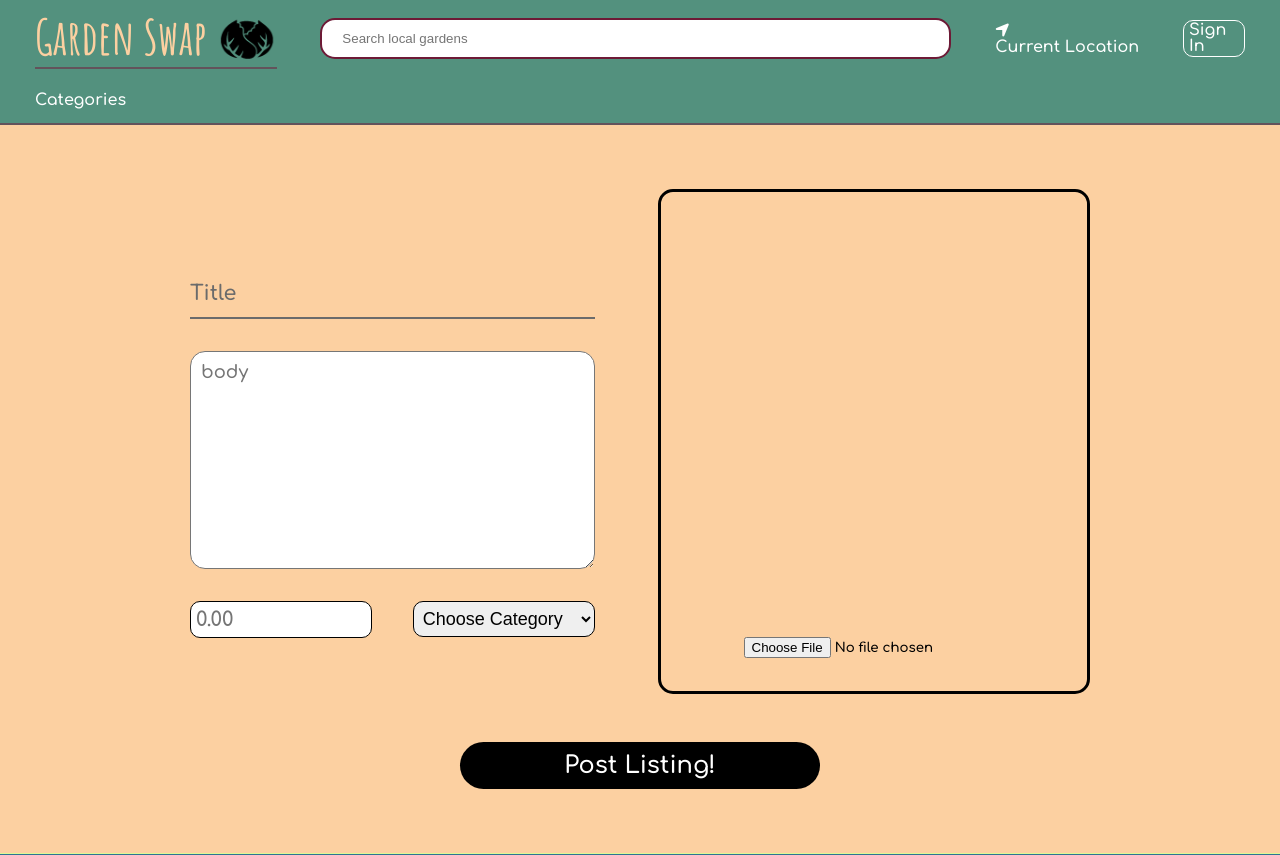
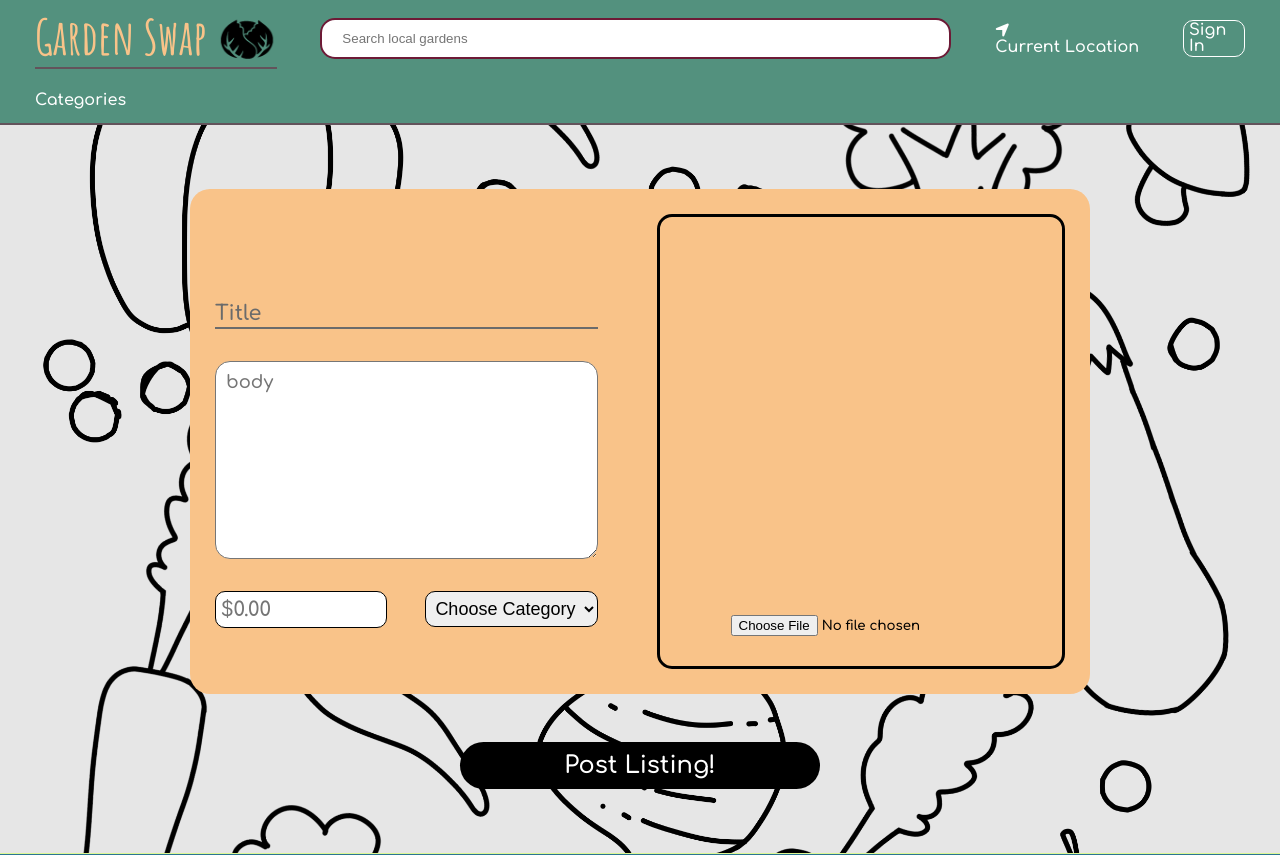
Before and after one commit to bbui195/Garden-Swap, a React (Create React App) app in the folder frontend/: page /#/listingForm in a window 1280 px wide. Shown: the top 855 px of the page. Built offline with nearby package versions, Linux system fonts and the light colour scheme.

Commit message:
Style form and main background

```diff
--- a/frontend/src/components/app.jsx
+++ b/frontend/src/components/app.jsx
@@ -1,14 +1,15 @@
 import Footer from "./footer/footer";
-import { Redirect, Route } from 'react-router-dom'
-import { Switch } from 'react-router-dom'
-import { AuthRoute, ProtectedRoute } from '../utils/route_utils'
-import Home from './home/home'
-import LogInContainer from './session/login_container'
-import SignUpContainer from './session/signup_container'
-import NavBarContainer from './navbar/nav_bar_container'
+import { Redirect, Route } from 'react-router-dom';
+import { Switch } from 'react-router-dom';
+import { AuthRoute, ProtectedRoute } from '../utils/route_utils';
+import Home from './home/home';
+import LogInContainer from './session/login_container';
+import SignUpContainer from './session/signup_container';
+import NavBarContainer from './navbar/nav_bar_container';
 import useGeoLocation from "../hooks/useGeoLocation";
 import ListingForm from './listings/listing_form_container';
-import ReviewFormContainer from './reviews/create_review_form_container'
+import ReviewFormContainer from './reviews/create_review_form_container';
+import UserShowContainer from '../components/users/user_show_container';
 
 
 export default () => (
@@ -19,7 +20,7 @@ export default () => (
             <AuthRoute exact path='/signup' component={SignUpContainer} />
             <Route exact path='/reviews/' component={ReviewFormContainer} />
             <Route exact path='/listingForm' component={ListingForm} />
-            <Route exact path='/userProfile' />
+            <Route exact path='/user/show' component={UserShowContainer}/>
             {/* <Route exact path='/test' component={useGeoLocation} /> */}
             <Route exact path = '/' component={Home} />
             {/* <Route path="*" component={NotFoundPage} /> */}
--- a/frontend/src/components/listings/listing_form.jsx
+++ b/frontend/src/components/listings/listing_form.jsx
@@ -87,7 +87,7 @@ class ListingForm extends React.Component {
                                 type="number"
                                 min="1"
                                 step="any"
-                                placeholder='0.00'
+                                placeholder='$0.00'
                                 className='price-input'
                             />
 
--- a/frontend/src/components/navbar/nav_bar.jsx
+++ b/frontend/src/components/navbar/nav_bar.jsx
@@ -15,7 +15,7 @@ export default ({ currentUser, logoutUser}) => {
                 <div className='username-container'>
                     Hi, {currentUser.username}
                 </div>
-                <Link className='user-profile-container' to="/userProfile">
+                <Link className='user-profile-container' to="/user/show">
                     <img src={profilePic} className='prof' />
                     <Link to="/userProfile">Profile</Link>
                 </Link>
--- a/frontend/src/components/session/login.jsx
+++ b/frontend/src/components/session/login.jsx
@@ -1,6 +1,6 @@
 import React from 'react';
 import { Link } from 'react-router-dom';
-import asparagus from "../../assets/images/asparagus.jpeg";
+import veggieDoodle from "../../assets/images/veggie_doodle.png";
 
 class Login extends React.Component {
   constructor(props) {
@@ -54,7 +54,6 @@ class Login extends React.Component {
     return (
       <div>
         <div>
-          {/* <img src={asparagus} alt="asp" className='asparagus' /> */}
         </div>
         <div className="session-form-container">
           <form onSubmit={this.handleSubmit} className="session-form">
--- a/frontend/src/components/users/user_show.jsx
+++ b/frontend/src/components/users/user_show.jsx
@@ -10,9 +10,10 @@ class UserShow extends React.Component {
         const { username, joined, rating } = this.props
         return(
             <ul>
-                <li>{username}</li>
+                {/* <li>{username}</li>
                 <li>{joined}</li>
-                <li>{rating}</li>
+                <li>{rating}</li> */}
+                <h1>Hey cowboys!</h1>
             </ul>
         )
     }
--- a/frontend/src/styles/app.scss
+++ b/frontend/src/styles/app.scss
@@ -1,7 +1,8 @@
 @import "./reset.scss";
 
 // Colors
-$light-orange: #FCD0A1;
+// $light-orange: #FCD0A1;
+$light-orange: #f9c389;
 $laurel-green: #B1B695;
 $wintergreen-dream: #53917E;
 $dark-liver: #63535B;
@@ -21,11 +22,15 @@ $tweed: #937755;
 .app-container {
     width: 100%;
     height: 100%;
+    font-family: 'Comfortaa', cursive;
     display: flex;
     flex-direction: column;
     align-items: center;
-    background-color: $light-orange ;
     color: white;
-    font-family: 'Comfortaa', cursive;
-
+    background-image: url(../assets/images/veggie_doodle.png);
+    background-color: #e6e6e6;
+    height: 100%;
+    background-position: center;
+    background-repeat: no-repeat;
+    background-size: 100%;
 }
--- a/frontend/src/styles/listings_form.scss
+++ b/frontend/src/styles/listings_form.scss
@@ -1,17 +1,21 @@
 .listing-form-container {
     height: 600px;
     width: 900px;
-    // border: 1px solid black;
     display: flex;
     flex-direction: column;
     margin-top: 5%;
     margin-bottom: 5%;
+
 
     .form-inputs-container {
         width: 100%;
         height: 85%;
         display: flex;
         justify-content: space-between;
+        background-color: $light-orange;
+        box-sizing: border-box;
+        padding: 25px;
+        border-radius: 20px;
 
         .form-inputs {
             width: 48%;
@@ -50,13 +54,13 @@
             &:placeholder-shown ~ .title__label {
                 font-size: 1.3rem;
                 cursor: text;
-                top: 85px;
+                top: 80px;
             }
             }
 
             .title__label {
                 position: absolute;
-                top: 0;
+                top: 65px;
                 display: block;
                 transition: 0.2s;
                 font-size: 1rem;
--- a/frontend/src/styles/session.scss
+++ b/frontend/src/styles/session.scss
@@ -1,7 +1,7 @@
 .session-form-container {
     height: 500px;
     width: 450px;
-    background-color: $tweed;
+    background-color: $light-orange;
     border-radius: 20%;
     display: flex;
     justify-content: center;
@@ -10,9 +10,10 @@
     margin-top: 5%;
     margin-bottom: 50px;
     font-family: 'Comfortaa', cursive;
-    color: white;
+    color: black;
     font-size: 18px;
     box-shadow: 0px 0px 10px #656565;
+
 
 
 
@@ -85,8 +86,8 @@
             justify-content: center;
             align-items: center;
             transition: all 200ms ease;
-            font-family: 'Amatic SC', cursive;
-            font-size: 20px;
+            font-family: 'Comfortaa', cursive;
+            font-size: 16px;
         }
 
         .button:hover {
@@ -94,7 +95,7 @@
         }
 
         .link {
-            color: $light-orange;
+            color: $wintergreen-dream;
             margin-left: 10px;
         }
 
```
Also changed, not shown: frontend/src/App 2.js (added, +25 -0 lines), frontend/src/crop_swap.jsx (added, +27 -0 lines), frontend/src/assets/images/veggie_doodle.png (added), frontend/src/assets/images/veggies_transparent.jpeg (added).
